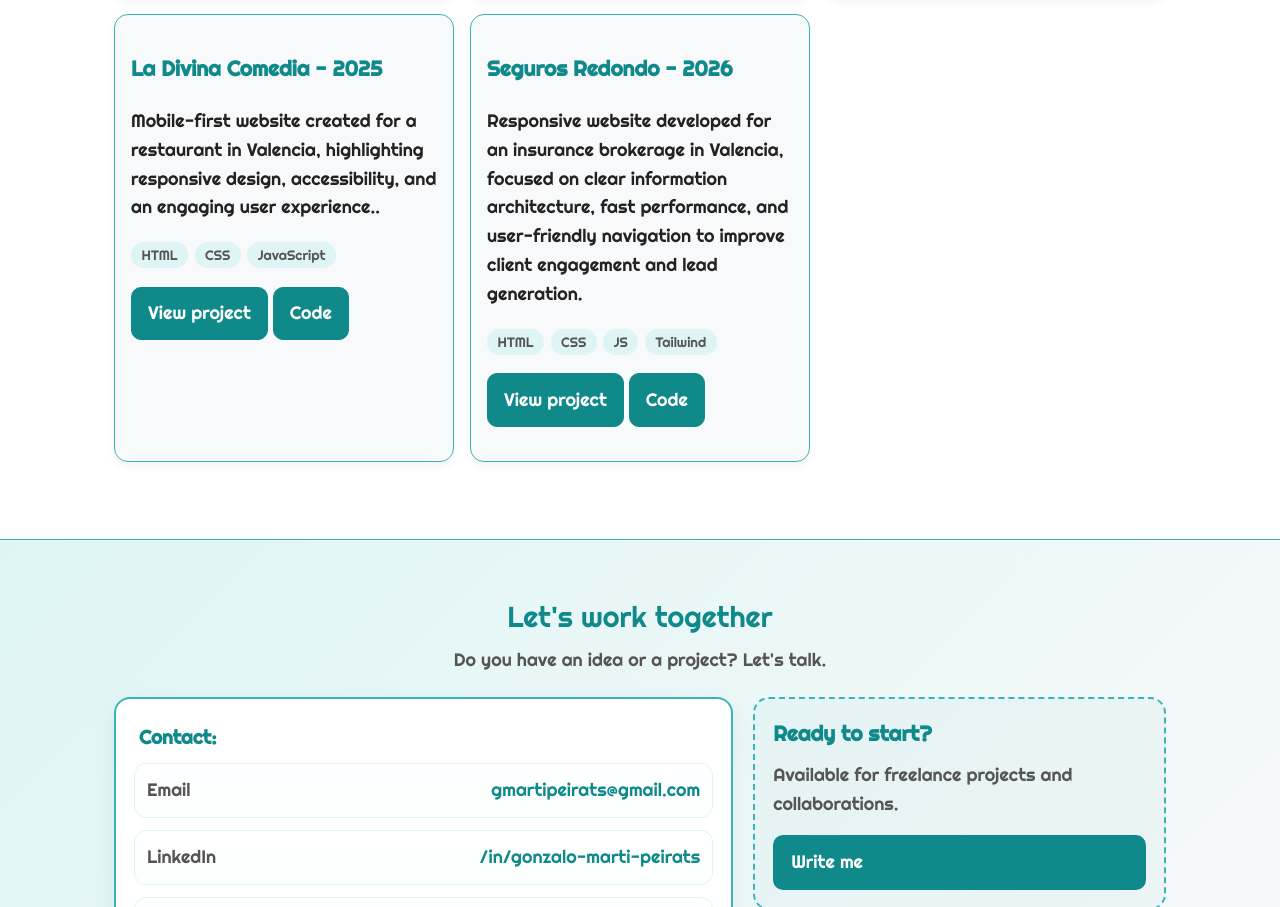
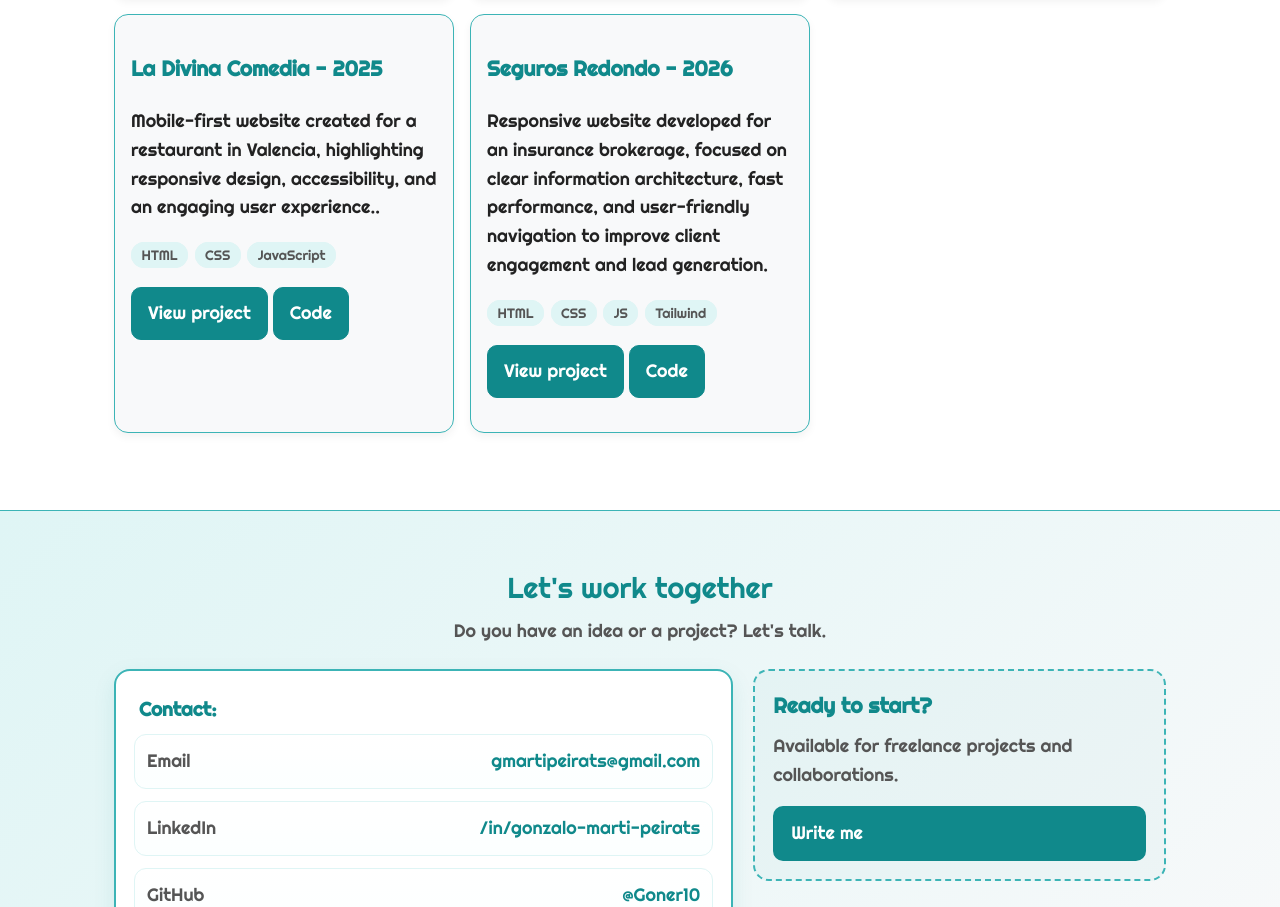
Before and after one commit to Goner10/Portfolio-personal, a React (Vite) app: page /#/ in a window 1280 px wide. Shown: the part 2075-2982 px from the top of the page. Built offline with nearby package versions, Linux system fonts and the light colour scheme.

Commit message:
cambio en proyecto

```diff
--- a/src/data/projects.js
+++ b/src/data/projects.js
@@ -31,7 +31,7 @@ export const proyectos = [
   },
   {
     title: "Seguros Redondo -  2026",
-    description: "Responsive website developed for an insurance brokerage in Valencia, focused on clear information architecture, fast performance, and user-friendly navigation to improve client engagement and lead generation.",
+    description: "Responsive website developed for an insurance brokerage, focused on clear information architecture, fast performance, and user-friendly navigation to improve client engagement and lead generation.",
     tech: ["HTML","CSS","JS", "Tailwind"],
     live: "https://www.segurosredondo.es/",
     repo: "https://github.com/Goner10/Seguros-Redondo"
```
